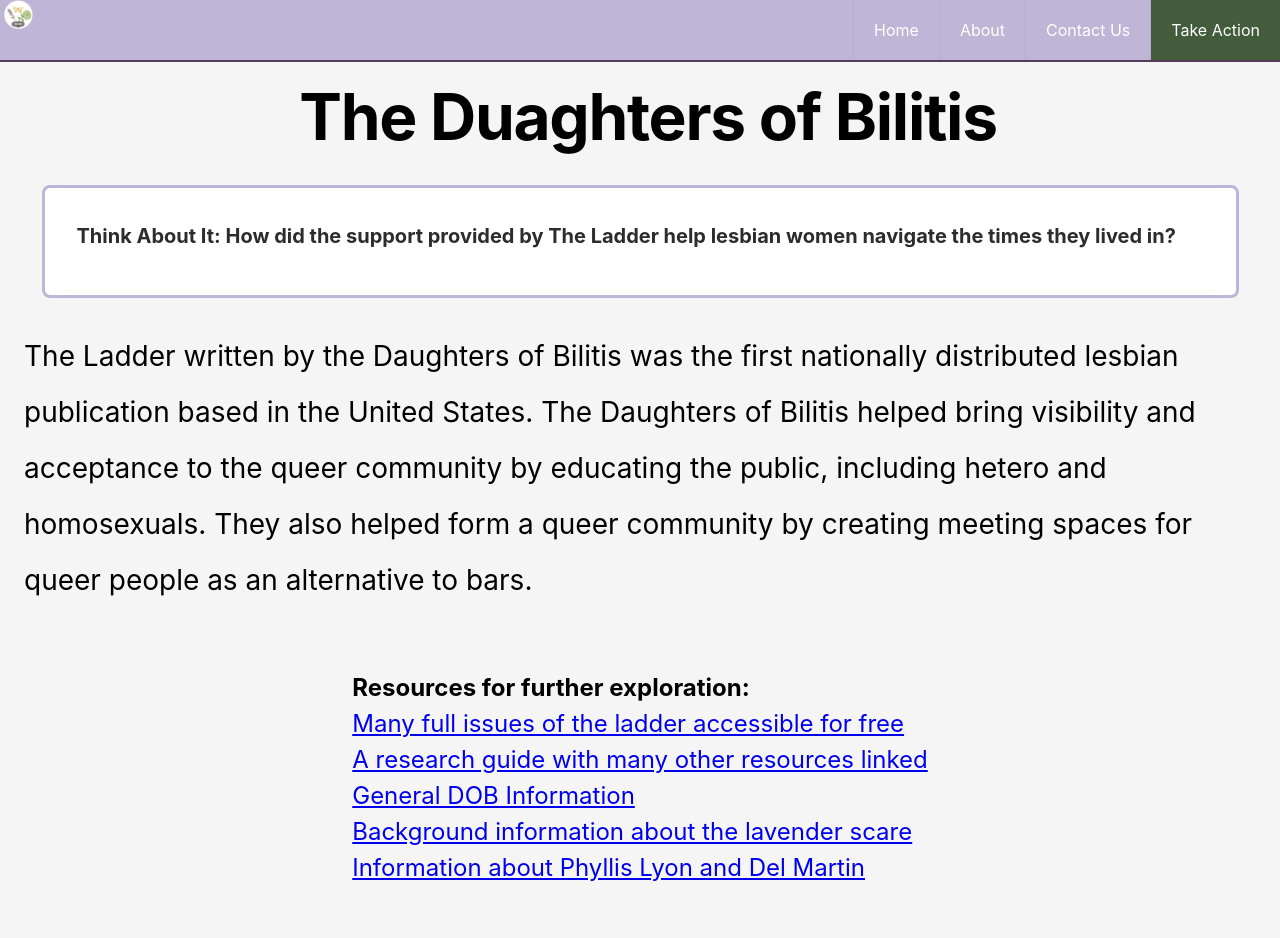
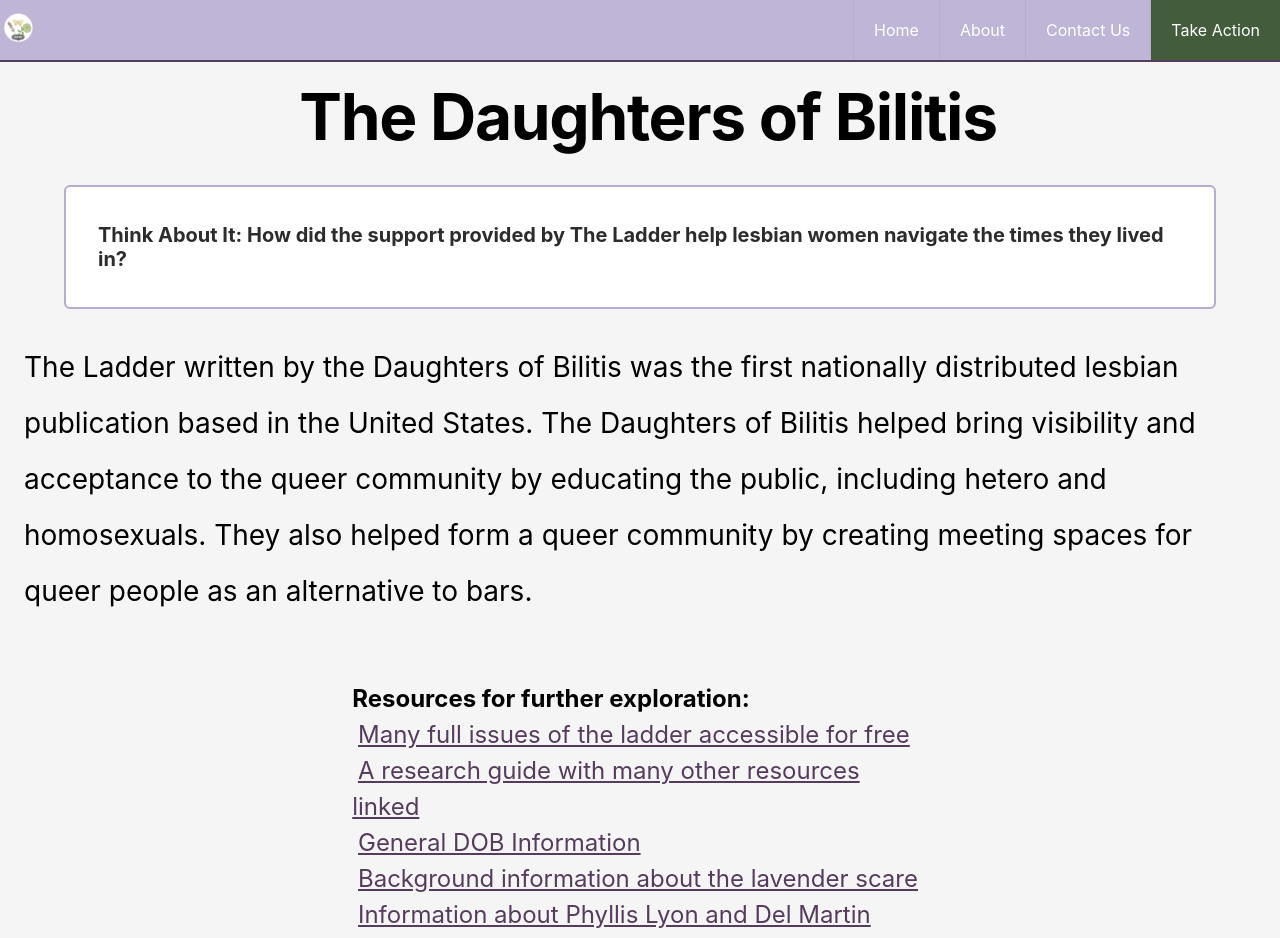
Before and after one commit to LGBTQIAHistoryHQ/Website, a plain HTML site: page course/DaugthersOfBilitis/DOBConclusion.html in a window 1280 px wide. Shown: the top 938 px of the page. Drawn offline with Linux system fonts and the light colour scheme.

Commit message:
Reformating

```diff
--- a/course/DaugthersOfBilitis/DOBConclusion.html
+++ b/course/DaugthersOfBilitis/DOBConclusion.html
@@ -36,11 +36,9 @@
         </header>
 
         <div class="responses">
-            <h1 class="title">The Duaghters of Bilitis</h1>
+            <h1 class="title">The Daughters of Bilitis</h1>
 
-            <div class="thinkAboutIt">
-                <p class="cardText">Think About It: How did the support provided by The Ladder help lesbian women navigate the times they lived in?</p>
-            </div>
+            <p class="cardText">Think About It: How did the support provided by The Ladder help lesbian women navigate the times they lived in?</p>
 
             <p class="paragraphText">The Ladder written by the Daughters of Bilitis was the first nationally distributed lesbian publication based in the United States. The Daughters of Bilitis helped bring visibility and acceptance to the queer community by educating the public, including hetero and homosexuals. They also helped form a queer community by creating meeting spaces for queer people as an alternative to bars.</p>
 
--- a/styling/dobStyle.css
+++ b/styling/dobStyle.css
@@ -27,6 +27,11 @@ p {
 h1 {
   padding-top: 1rem;
   padding-left: 1rem;
+}
+
+a {
+  color: #563C5C;
+  padding: 1%;
 }
 
 .collapsible {
@@ -61,6 +66,7 @@ header {
   justify-content: space-between;
   background-color: #BFB5D7;
   border-bottom: 2px solid #563C5C;
+  align-items: center;
 }
 
 .logo  img{
@@ -177,25 +183,22 @@ nav ul li a {
   line-height: 200%; /* 3.5rem */
 }
 
-.thinkAboutIt {
-  text-align: center;
-  width: 74.8125rem;
-  height: 7.0625rem;
-  flex-shrink: 0;
-  border-radius: 0.5rem;
-  border: 3px solid #BFB5D7;
-  background: #FFF;
-  display: flex;
-}
-
 .cardText {
   color: #2C2C2C;
   font-family: "Inter", sans-serif;
+  max-width: 90%;
   font-size: 1.25rem;
   font-style: normal;
   font-weight: 700;
   padding-left: 2rem;
+  padding-right: 2rem;
   padding-top: 2.25rem;
+  padding-bottom: 2.25rem;
+  background-color: white;
+  border-radius: 6px;
+  border-width: 2.5px;
+  border-color: #b7acd0;
+  border-style: solid;
 }
 
 .thinkAboutItLarge {
```
Also changed, not shown: course/DaugthersOfBilitis/background.html (+1 -3 lines), 1 other file.
